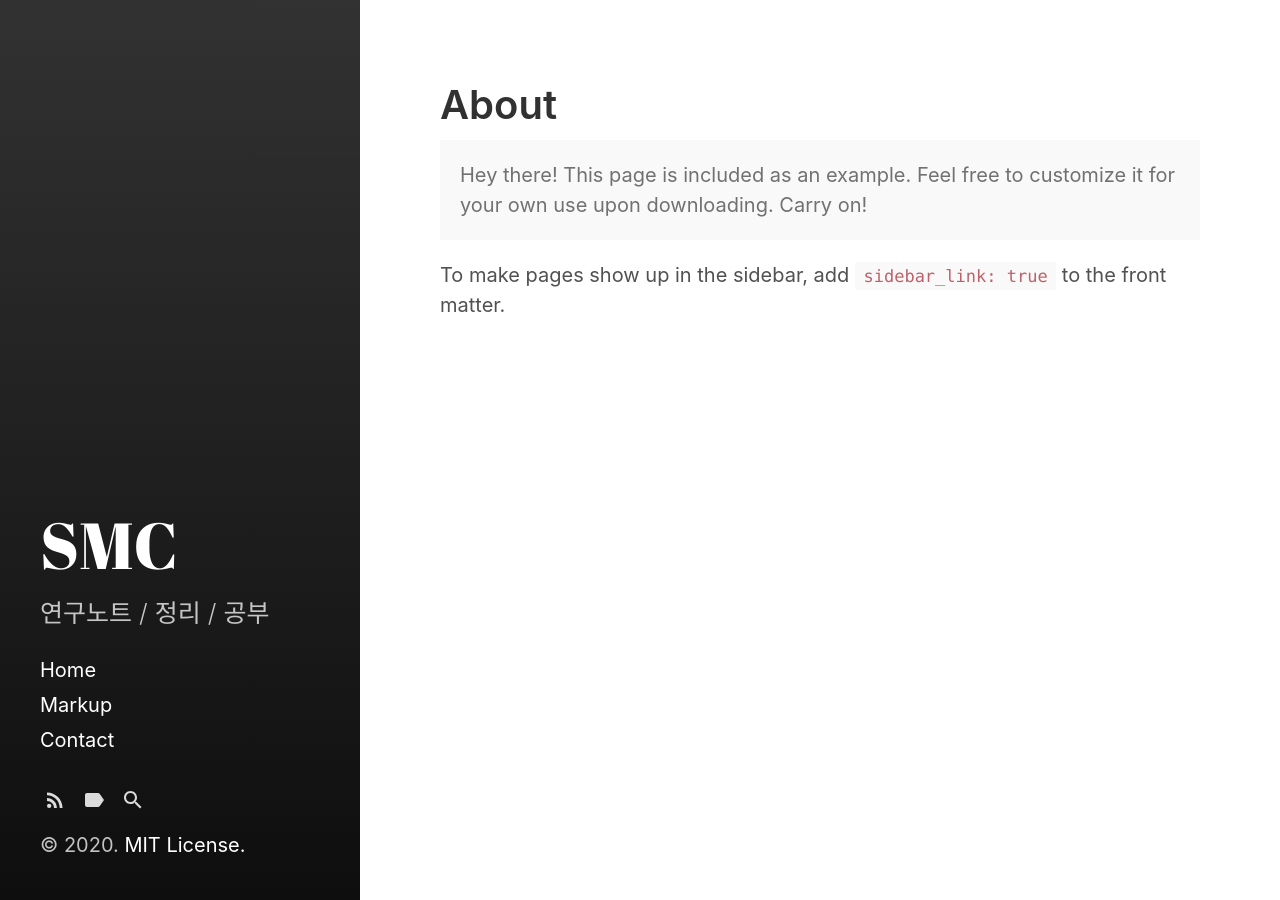
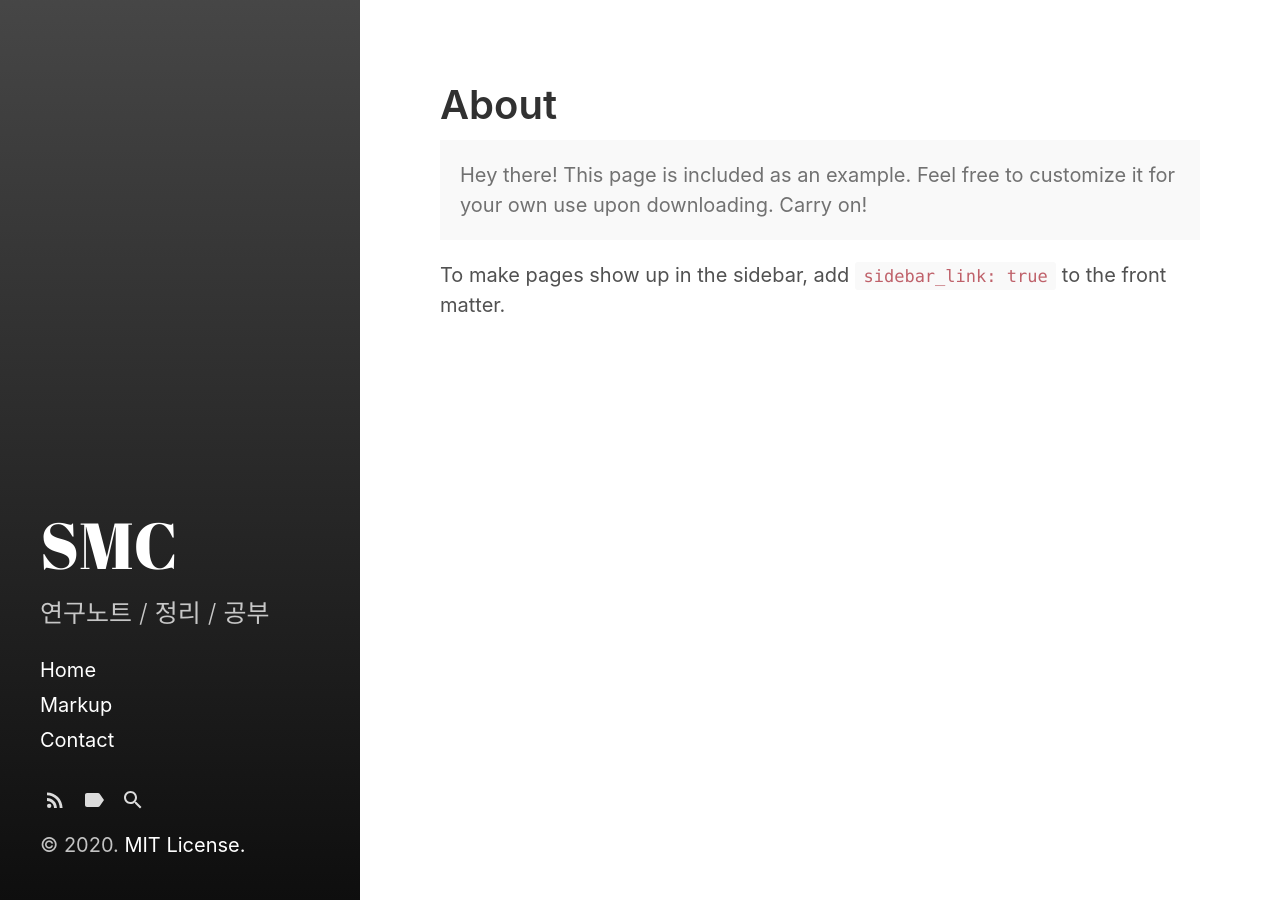
Before and after one commit to tjdalsckd/tjdalsckd.github.io, a Jekyll site: the page built from about.md, in a window 1280 px wide. Built offline with Jekyll 4.4.1, drawn with Linux system fonts in a browser that asks for light colours.

Commit message:
Update _layout.scss

```diff
--- a/_sass/hydeout/_layout.scss
+++ b/_sass/hydeout/_layout.scss
@@ -25,7 +25,7 @@
 body {
   background-attachment: fixed;
   background-color: $sidebar-bg-color;
-  background-image: linear-gradient(to bottom, lighten($sidebar-bg-color, 7%), darken($sidebar-bg-color, 7%));
+  background-image: linear-gradient(to bottom, lighten($sidebar-bg-color, 15%), darken($sidebar-bg-color, 7%));
   color: $sidebar-text-color;
   display: flex;
   flex-direction: column;
@@ -56,7 +56,7 @@ body {
 // Container is flexbox as well -- we want content div to stretch and fill
 .container {
   display: flex;
-  flex: 1 1 auto;
+  flex: 0.5 0.5 auto;
   flex-direction: column;
 
   > .content {
```
